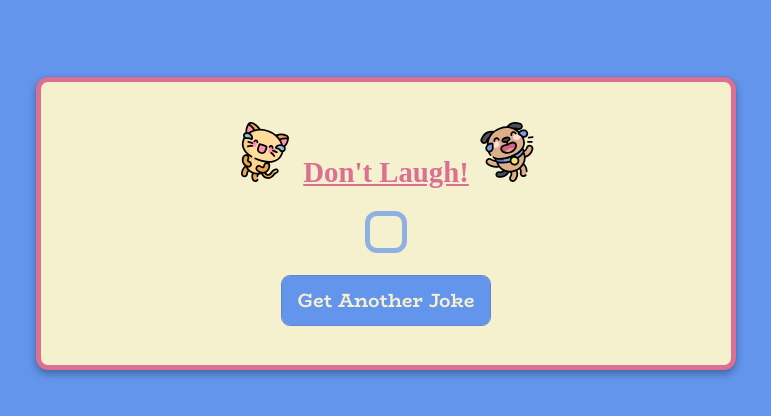
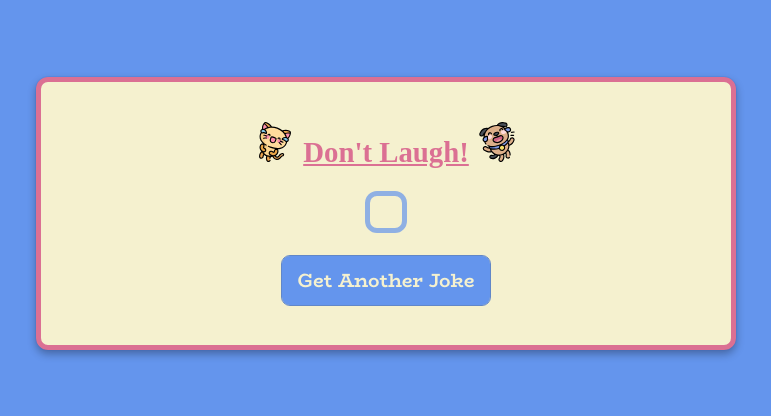
Before and after one commit to jbprojects95/webpack-joke-site-template, a website built with webpack: page src/template.html in a window 1280 px wide. Shown: the part 56-472 px from the top of the page, without its empty margins (254-1025 px from the left). Built offline with nearby package versions, Linux system fonts and the light colour scheme; no server answers; files whose address does not match are found by name.

Commit message:
test commit

```diff
--- a/src/styles/style.css
+++ b/src/styles/style.css
@@ -98,8 +98,8 @@ main {
 .container h3::before {
   content: "";
   display: inline-block;
-  width: 60px;
-  height: 60px;
+  width: 40px;
+  height: 40px;
 }
 
 .container h3::before {
```
